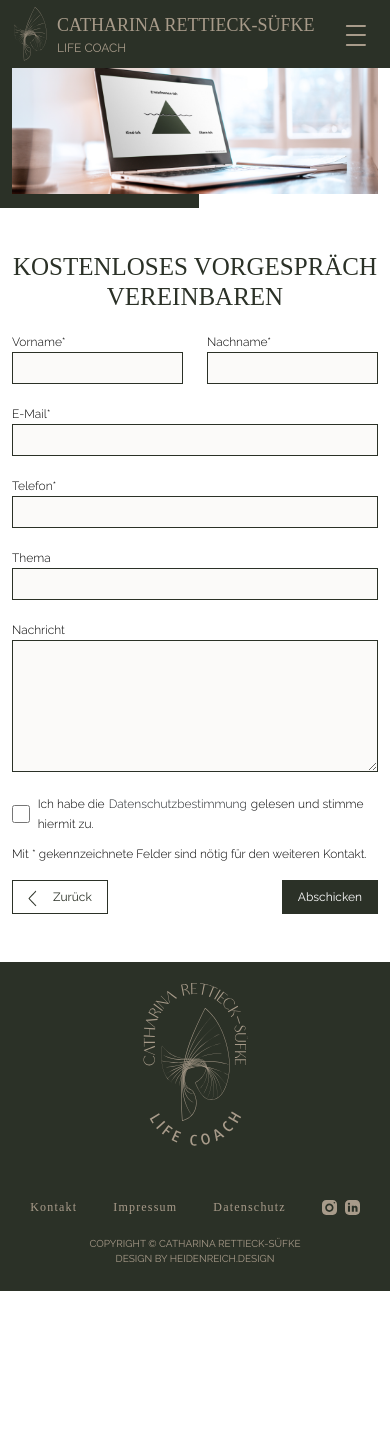
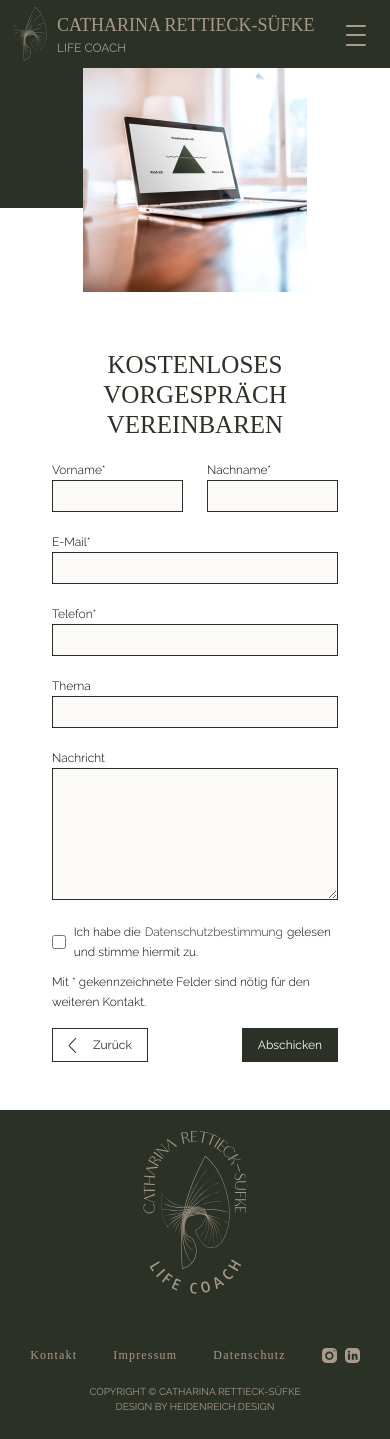
Before and after one commit to MamtazDev/catha-lifecoach-react, a React (Vite) app: page /contact in a window 390 px wide. Before the commit the page ends 1291 px from the top, so only its background shows below. Built offline with nearby package versions, Linux system fonts and the light colour scheme; a web font is replaced by a local one.

Commit message:
contact page responsive fix

```diff
--- a/src/App.css
+++ b/src/App.css
@@ -873,7 +873,7 @@ header {
   }
 
   .about_inner, .coachingInner, .coachingDes, .coaching_bottom, .coaching_hero article, .about_dark,
-  .about_bottom  {
+  .about_bottom, .contact_form  {
     padding-left: 40px;
     padding-right: 40px;
   }
--- a/src/Pages/Contact.jsx
+++ b/src/Pages/Contact.jsx
@@ -1,7 +1,8 @@
 import React, { useEffect } from "react";
 import contactbanner from "../assets/contact-banner.png";
+import mcontactbanner from "../assets/mcontact-banner.png";
 import before from "../assets/before.png";
-import after from "../assets/after.png";
+// import after from "../assets/after.png";
 import { Link } from "react-router-dom";
 
 const Contact = () => {
@@ -13,7 +14,10 @@ const Contact = () => {
       <section className="contactAll">
         <div className="darkBox"></div>
         <div className="container">
-          <img className="mb-5 img-fluid" src={contactbanner} alt="" />
+          <div className="d-flex justify-content-center">
+            <img className="d-none d-md-block mb-5 img-fluid" src={contactbanner} alt="Contact Banner" />
+            <img className="d-block d-md-none  mb-5 img-fluid" src={mcontactbanner} alt="Contact Banner" />
+          </div>
           <div
             style={{ maxWidth: "760px", margin: "auto" }}
             className="contact_form"
@@ -60,7 +64,7 @@ const Contact = () => {
                     <Link to="/protect-data" className="mx-1 text-dark privacyPolicy" >
                       Datenschutzbestimmung
                     </Link>
-                     gelesen und stimme hiermit zu.</label>
+                    gelesen und stimme hiermit zu.</label>
                 </div>
                 <p>
                   Mit * gekennzeichnete Felder sind
@@ -69,15 +73,31 @@ const Contact = () => {
                 </p>
               </div>
             </form>
+            <div
+              style={{ maxWidth: "760px", margin: "auto" }}
+              className="mb-5 next_btn d-flex justify-content-between align-items-center"
+            >
+              <Link to="/coaching">
+                {" "}
+                <button>
+                  <img className="img-fluid me-3" src={before} alt="Left Arrow" style={{ marginTop: "0" }} />
+                  Zurück
+                </button>
+              </Link>
+              {" "}
+              <button className="after_btn" type="submit">
+                Abschicken
+              </button>
+            </div>
           </div>
         </div>
       </section>
 
-      <div className="mb-5">
+      <div className="">
         <div className="container">
-          <div
+          {/* <div
             style={{ maxWidth: "760px", margin: "auto" }}
-            className="next_btn d-flex justify-content-between align-items-center"
+            className="mb-5 next_btn d-flex justify-content-between align-items-center"
           >
             <Link to="/coaching">
               {" "}
@@ -86,11 +106,11 @@ const Contact = () => {
                 Zurück
               </button>
             </Link>
-              {" "}
-              <button className="after_btn" type="submit">
-                Abschicken
-              </button>
-          </div>
+            {" "}
+            <button className="after_btn" type="submit">
+              Abschicken
+            </button>
+          </div> */}
         </div>
       </div>
     </div>
```
Also changed, not shown: src/assets/mcontact-banner.png (added).
